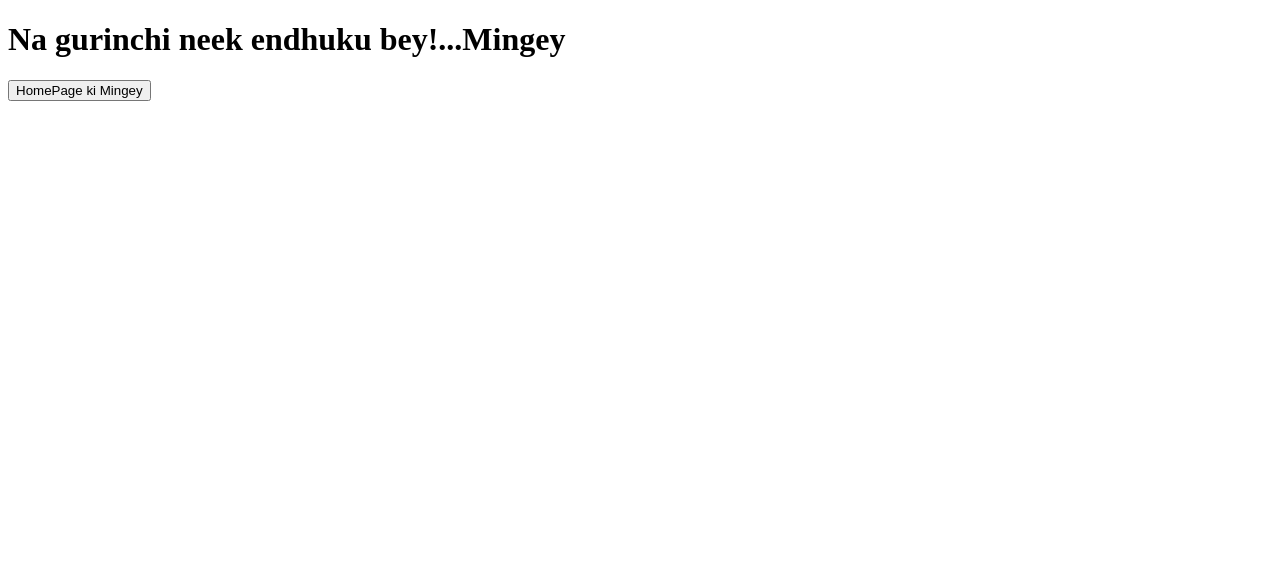
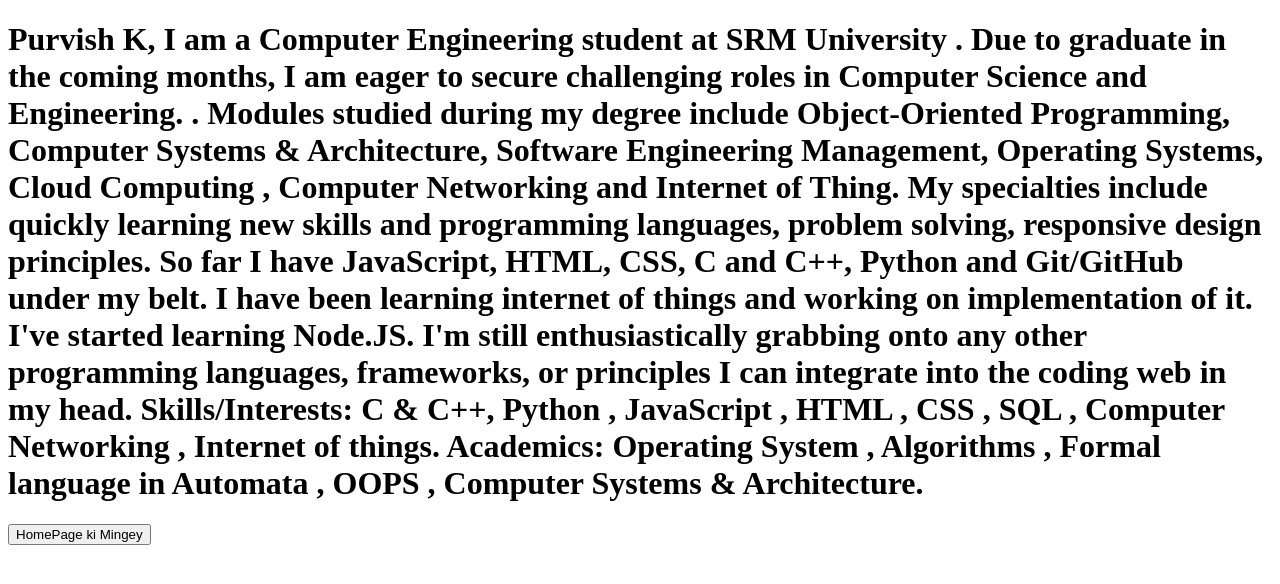
Before and after one commit to PurvishK/rengoku, a plain HTML site: page aboutme.html in a window 1280 px wide. Drawn offline with Linux system fonts and the light colour scheme.

Commit message:
Update aboutme.html

```diff
--- a/aboutme.html
+++ b/aboutme.html
@@ -7,7 +7,14 @@
     <title>About me</title>
   </head>
   <body>
-    <h1>Na gurinchi neek endhuku bey!...Mingey</h1>
+    <h1>Purvish K, I am a Computer Engineering student at SRM University . Due to graduate in the coming months, I am eager to secure challenging roles in Computer Science and Engineering. .
+
+Modules studied during my degree include Object-Oriented Programming, Computer Systems & Architecture, Software Engineering Management, Operating Systems, Cloud Computing , Computer Networking and Internet of Thing.
+
+My specialties include quickly learning new skills and programming languages, problem solving, responsive design principles. So far I have JavaScript, HTML, CSS, C and C++, Python and Git/GitHub under my belt. I have been learning internet of things and working on implementation of it. I've started learning Node.JS. I'm still enthusiastically grabbing onto any other programming languages, frameworks, or principles I can integrate into the coding web in my head.
+
+Skills/Interests: C & C++, Python , JavaScript , HTML , CSS , SQL , Computer Networking , Internet of things.
+Academics: Operating System , Algorithms , Formal language in Automata , OOPS , Computer Systems & Architecture.</h1>
     <form action="index.html">
       <input type="submit" value="HomePage ki Mingey" />
     </form>
```
